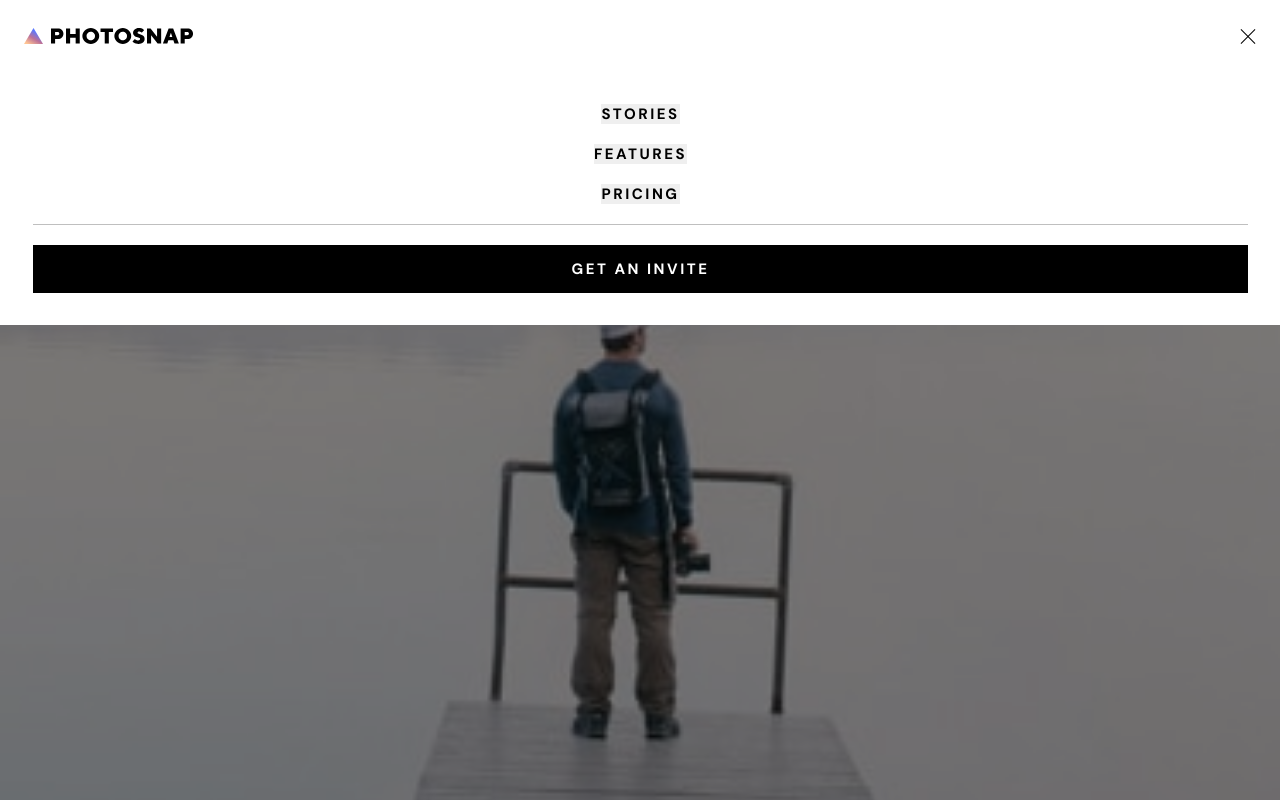
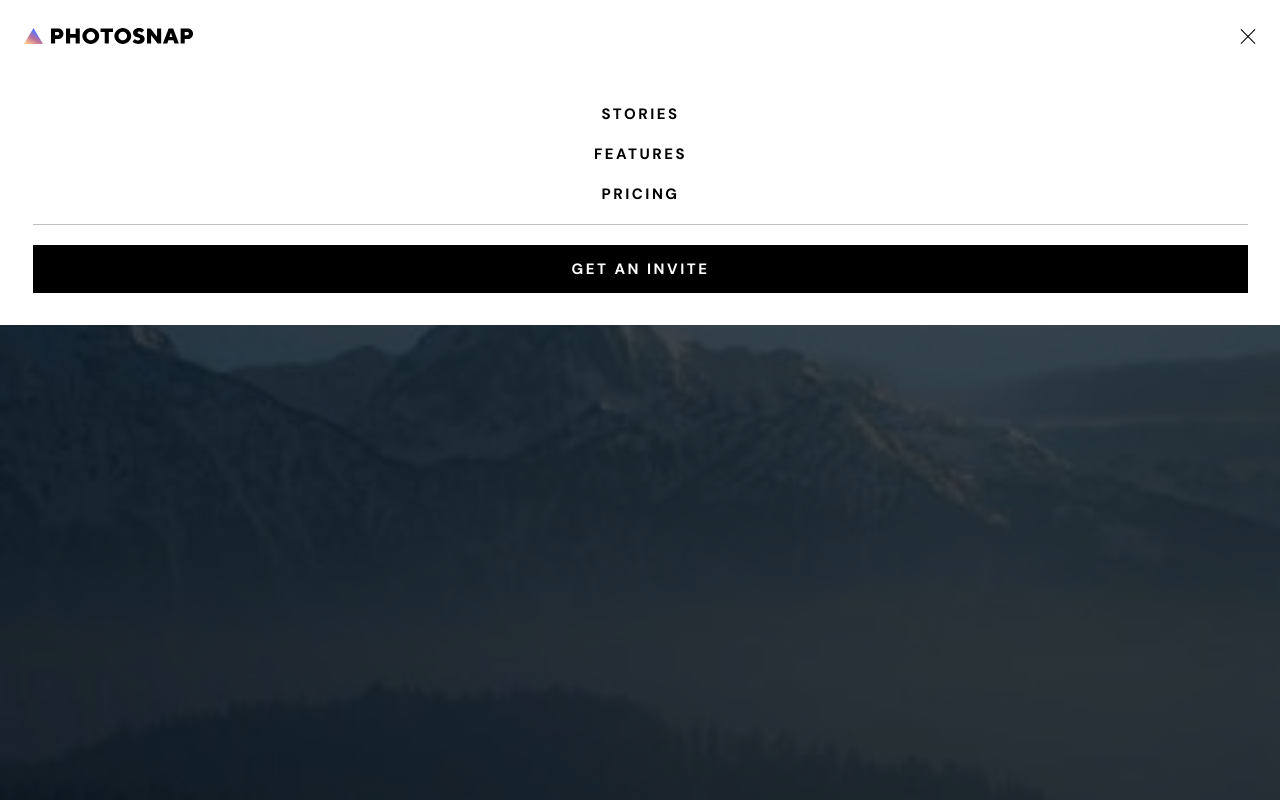
Before and after one commit to Londara1/photosnap_multi-page_website, a React (Vite) app: page /stories in a window 1280 px wide. Both pictures are taken after a click on the picture 1246 px from the left and 36 px from the top of the page. Shown: the top 800 px of the page. Built offline with nearby package versions, Linux system fonts and the light colour scheme.

Commit message:
feat: added routers

```diff
--- a/package.json
+++ b/package.json
@@ -11,7 +11,8 @@
   },
   "dependencies": {
     "react": "^18.2.0",
-    "react-dom": "^18.2.0"
+    "react-dom": "^18.2.0",
+    "react-router-dom": "^6.14.2"
   },
   "devDependencies": {
     "@types/node-sass": "^4.11.3",
--- a/src/App.tsx
+++ b/src/App.tsx
@@ -1,19 +1,23 @@
 import "./styles.scss";
 import HeaderMenu from "./components/HeaderMenu";
 import Home from "./components/Home";
-// import Stories from "./components/Stories";
-// import Features from "./components/Features";
-// import Pricing from "./components/Pricing";
+import Stories from "./components/Stories";
+import Features from "./components/Features";
+import Pricing from "./components/Pricing";
 import Footer from "./components/Footer";
+import { Routes, Route } from "react-router-dom";
 
 function App() {
   return (
     <>
       <HeaderMenu />
-      <Home />
-      {/* <Stories /> */}
-      {/* <Features /> */}
-      {/* <Pricing /> */}
+
+      <Routes>
+        <Route path="/" element={<Home />} />
+        <Route path="/stories" element={<Stories />} />
+        <Route path="/features" element={<Features />} />
+        <Route path="/pricing" element={<Pricing />} />
+      </Routes>
 
       <Footer />
     </>
--- a/src/components/HeaderMenu.tsx
+++ b/src/components/HeaderMenu.tsx
@@ -1,4 +1,5 @@
 import { useState } from "react";
+import { Link } from "react-router-dom";
 import Logo from "../assets/shared/desktop/logo.svg";
 import Menu from "../assets/shared/mobile/menu.svg";
 import X from "../assets/shared/mobile/close.svg";
@@ -10,14 +11,37 @@ const HeaderMenu = () => {
   return (
     <>
       <div className="header">
-        <img src={Logo} />
+        <Link to={"/"}>
+          <img src={Logo} className="logo" />
+        </Link>
+
         <img src={menu ? X : Menu} onClick={() => openMenu(!menu)} />
       </div>
 
       <div className={menu ? "menu" : "menuNone"}>
-        <button className="storiesLink">STORIES</button>
-        <button className="featuresLink">FEATURES</button>
-        <button className="pricingLink">PRICING</button>
+        <Link
+          to={"/stories"}
+          className="storiesLink"
+          onClick={() => openMenu(false)}
+        >
+          STORIES
+        </Link>
+
+        <Link
+          to={"/features"}
+          className="featuresLink"
+          onClick={() => openMenu(false)}
+        >
+          FEATURES
+        </Link>
+
+        <Link
+          to={"/pricing"}
+          className="pricingLink"
+          onClick={() => openMenu(false)}
+        >
+          PRICING
+        </Link>
 
         <div className="line"></div>
 
--- a/src/components/Home.tsx
+++ b/src/components/Home.tsx
@@ -12,9 +12,9 @@ const Home: React.FC = () => (
   <>
     <div className="illustration1">
       <img src={Hero1} className="hero" />
-      <div className="line"></div>
 
       <div className="illustrationTexts">
+        <div className="line"></div>
         <h1 className="heading">CREATE AND SHARE YOUR PHOTO STORIES.</h1>
         <p className="about">
           Photosnap is a platform for photographers and visual storytellers. We
--- a/src/main.tsx
+++ b/src/main.tsx
@@ -1,10 +1,13 @@
-import React from 'react'
-import ReactDOM from 'react-dom/client'
-import App from './App.tsx'
-import './index.css'
+import React from "react";
+import ReactDOM from "react-dom/client";
+import App from "./App.tsx";
+import "./index.css";
+import { BrowserRouter } from "react-router-dom";
 
-ReactDOM.createRoot(document.getElementById('root')!).render(
+ReactDOM.createRoot(document.getElementById("root")!).render(
   <React.StrictMode>
-    <App />
-  </React.StrictMode>,
-)
+    <BrowserRouter>
+      <App />
+    </BrowserRouter>
+  </React.StrictMode>
+);
--- a/src/styles.scss
+++ b/src/styles.scss
@@ -27,6 +27,10 @@
   position: relative;
   width: 100%;
   background-color: #fff;
+
+  .logo {
+    display: block;
+  }
 }
 
 .menu {
@@ -48,6 +52,8 @@
     font-size: 15px;
     font-weight: 700;
     letter-spacing: 2.5px;
+    background: transparent;
+    text-decoration: none;
   }
 
   .featuresLink,
@@ -87,11 +93,14 @@
   .hero {
     width: 100%;
   }
+
+  .illustrationTexts {
+    padding: 0px 24px 72px 33px;
+
     .line {
       width: 128px;
       height: 6px;
-    margin-left: 33px;
-
+      margin-top: -5px;
       background: linear-gradient(
         27deg,
         #ffc593 0%,
@@ -99,10 +108,8 @@
         #5a77ff 100%
       );
     }
-
-  .illustrationTexts {
-    padding: 72px 24px 72px 33px;
     .heading {
+      margin-top: 66px;
       color: #fff;
       font-size: 32px;
       font-weight: 700;
```
Also changed, not shown: 1 other file (tests, documents, lock files or other folders). Lines whose indentation alone changed are shown as unchanged.
